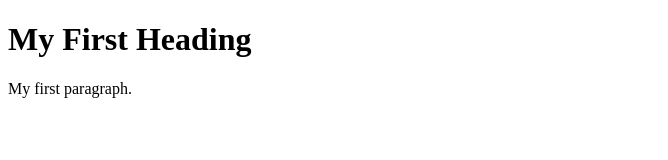
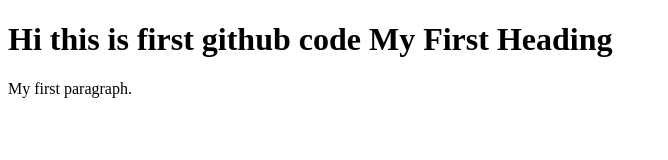
Before and after one commit to helloprasad82/saidemo, a plain HTML site: page index.html in a window 1280 px wide. Shown: the whole page, without its empty margins (0-668 px from the left). Drawn offline with Linux system fonts and the light colour scheme.

Commit message:
Update index.html

```diff
--- a/index.html
+++ b/index.html
@@ -2,7 +2,7 @@
 <html>
 <body>
 
-<h1>My First Heading</h1>
+<h1>Hi this is first github code My First Heading</h1>
 <p>My first paragraph.</p>
 
 </body>
```
